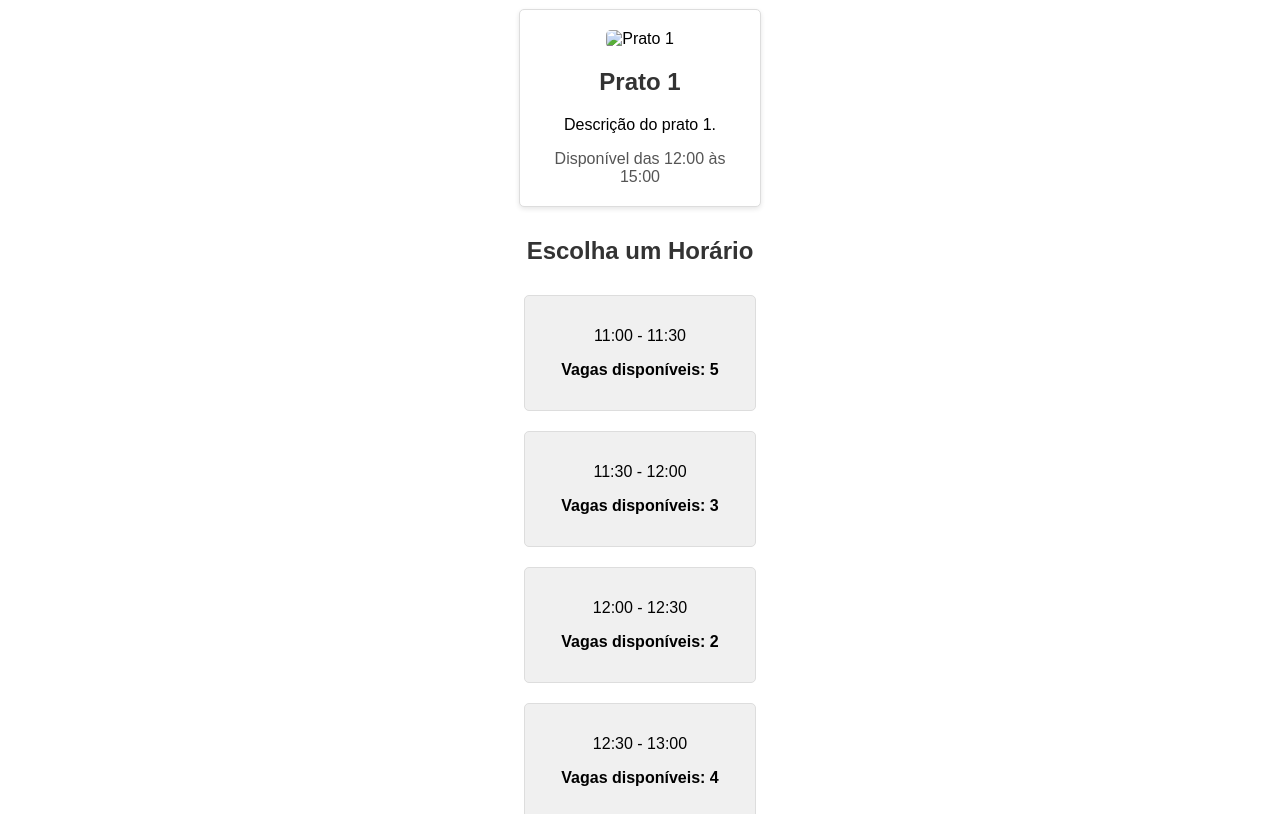
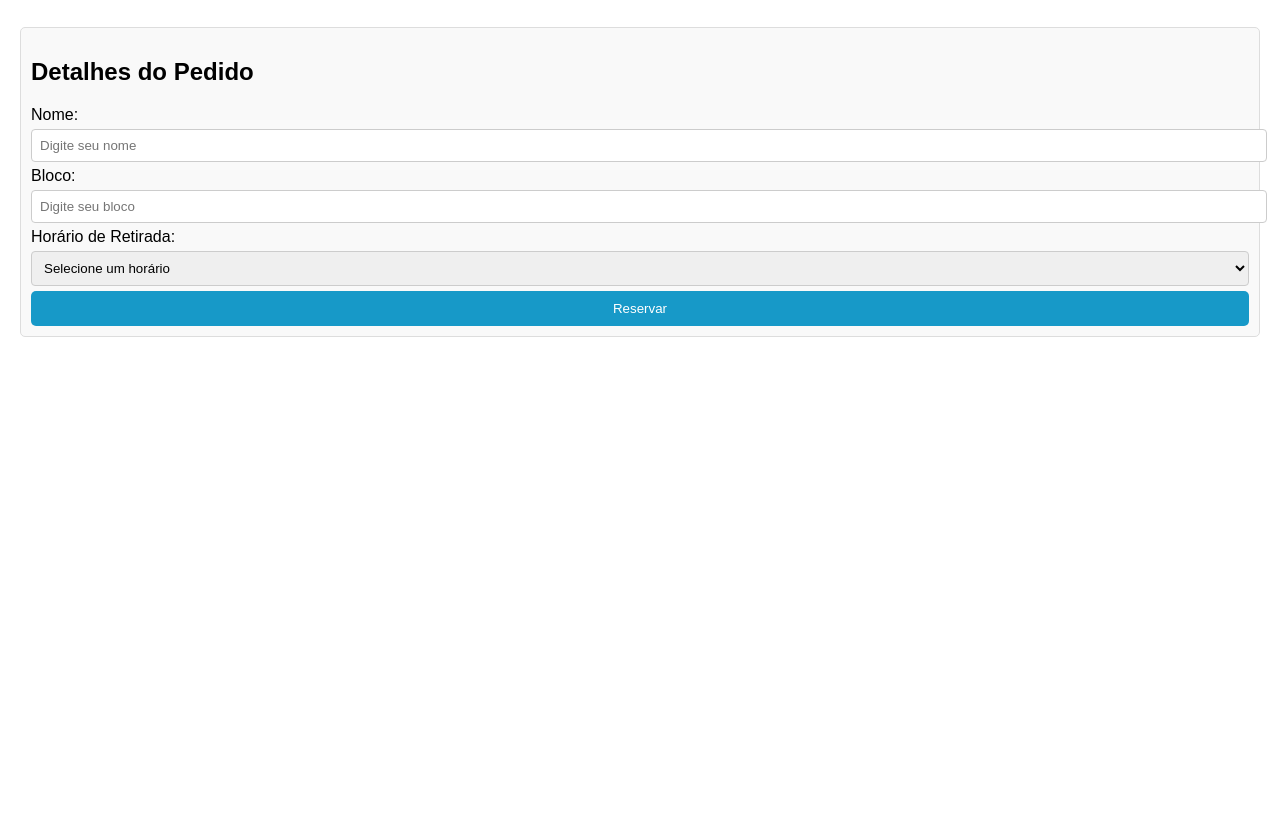
Before and after one commit to LeonardoGPDS/foodcentral, a plain HTML site: page fazerpedido.html in a window 1280 px wide. Shown: the part 139-953 px from the top of the page. After the commit the page ends 800 px from the top, so only its background shows below. Drawn offline with Linux system fonts and the light colour scheme.

Commit message:
Update fazerpedido.html

```diff
--- a/fazerpedido.html
+++ b/fazerpedido.html
@@ -3,7 +3,7 @@
 <head>
     <meta charset="UTF-8">
     <meta name="viewport" content="width=device-width, initial-scale=1.0">
-    <title>Cardápio do Dia</title>
+    <title>Fazer Pedido - GisaFood</title>
     <style>
         body {
             font-family: Arial, sans-serif;
@@ -11,40 +11,39 @@
             margin: 0;
             padding: 20px;
         }
-        h1, h2 {
+        h1 {
             text-align: center;
             color: #333;
         }
-        nav {
+        /* Estilos da Barra de Navegação */
+        .navbar {
             background-color: #1799C8; /* Azul claro */
-            padding: 10px;
-            text-align: center;
+            overflow: hidden;
             margin-bottom: 20px;
         }
-        nav a {
+        .navbar a {
+            float: left;
+            display: block;
             color: white;
+            text-align: center;
+            padding: 14px 20px;
             text-decoration: none;
-            margin: 0 15px;
-            font-weight: bold;
         }
-        nav a:hover {
+        .navbar a:hover {
             background-color: #b3b827; /* Amarelo escuro */
-            color: white;
-            padding: 5px 10px;
-            border-radius: 5px;
         }
-        .menu {
+        .selected-items {
             display: flex;
             flex-wrap: wrap;
-            justify-content: space-around;
-            margin-top: 20px;
+            justify-content: center;
+            margin-bottom: 20px;
         }
         .item {
-            background: white;
+            background: #f0f8ff;
             border: 1px solid #ddd;
             border-radius: 5px;
             margin: 10px;
-            padding: 20px;
+            padding: 10px;
             width: 200px;
             text-align: center;
             box-shadow: 0 2px 5px rgba(0,0,0,0.1);
@@ -53,88 +52,104 @@
             width: 100%;
             border-radius: 5px;
         }
-        .horario {
-            margin-top: 10px;
-            color: #555;
-        }
-        .horarios {
-            display: flex;
-            flex-direction: column;
-            align-items: center;
+        #formulario {
             margin-top: 20px;
-        }
-        .horario-opcao {
-            background: #f0f0f0;
+            padding: 10px;
             border: 1px solid #ddd;
             border-radius: 5px;
-            margin: 10px;
-            padding: 15px;
-            width: 200px;
-            text-align: center;
+            background-color: #f9f9f9;
         }
-        .disponibilidade {
-            font-weight: bold;
+        input, select {
+            width: 100%;
+            padding: 8px;
+            margin: 5px 0;
+            border: 1px solid #ccc;
+            border-radius: 4px;
         }
         button {
-            display: block;
-            margin: 20px auto;
-            padding: 10px 20px;
-            background-color: #1799C8;
+            background-color: #1799C8; /* Azul claro */
             color: white;
             border: none;
+            padding: 10px 15px;
             border-radius: 5px;
             cursor: pointer;
+            width: 100%;
         }
         button:hover {
-            background-color: #b3b827;
+            background-color: #b3b827; /* Amarelo escuro */
         }
     </style>
+    <script>
+        function mostrarNotificacao(mensagem) {
+            alert(mensagem);
+        }
+
+        function finalizarPedido() {
+            const nome = document.getElementById('nome').value;
+            const bloco = document.getElementById('bloco').value;
+            const horario = document.getElementById('horario').value;
+
+            if (nome && bloco && horario) {
+                mostrarNotificacao(`Pedido reservado com sucesso para ${nome} no bloco ${bloco} às ${horario}.`);
+                // Aqui você pode redirecionar ou realizar outras ações, se necessário.
+            } else {
+                mostrarNotificacao('Por favor, preencha todos os campos.');
+            }
+        }
+
+        function carregarItensSelecionados() {
+            const selectedItems = JSON.parse(localStorage.getItem('itensSelecionados')) || [];
+            const selectedItemsContainer = document.getElementById('selectedItems');
+
+            selectedItems.forEach(item => {
+                const itemDiv = document.createElement('div');
+                itemDiv.className = 'item';
+                itemDiv.innerHTML = `
+                    <img src="${item.imagem}" alt="${item.nome}">
+                    <h2>${item.nome}</h2>
+                    <p>${item.descricao}</p>
+                `;
+                selectedItemsContainer.appendChild(itemDiv);
+            });
+        }
+
+        window.onload = carregarItensSelecionados;
+    </script>
 </head>
 <body>
 
-    <nav>
-        <a href="indexmarmita.html">Início</a>
-        <a href="#">Fazer Pedido ou Reserva</a>
-        <a href="#">Pedidos e Reservas</a>
-        <a href="#">Configurações</a>
-
-    </nav>
-
-    <h1>Cardápio do Dia</h1>
-    <div class="menu">
-        <div class="item">
-            <img src="imagem1.jpg" alt="Prato 1">
-            <h2>Prato 1</h2>
-            <p>Descrição do prato 1.</p>
-            <div class="horario">Disponível das 12:00 às 15:00</div>
-        </div>
-        <!-- Adicione outros pratos aqui -->
+    <div class="navbar">
+        <a href="index.html">Início</a>
+        <a href="fazerpedido.html">Fazer Pedido</a>
+        <!-- Adicione mais links conforme necessário -->
     </div>
 
-    <h2>Escolha um Horário</h2>
-    <div class="horarios">
-        <div class="horario-opcao">
-            <p>11:00 - 11:30</p>
-            <p class="disponibilidade">Vagas disponíveis: 5</p>
-        </div>
-        <div class="horario-opcao">
-            <p>11:30 - 12:00</p>
-            <p class="disponibilidade">Vagas disponíveis: 3</p>
-        </div>
-        <div class="horario-opcao">
-            <p>12:00 - 12:30</p>
-            <p class="disponibilidade">Vagas disponíveis: 2</p>
-        </div>
-        <div class="horario-opcao">
-            <p>12:30 - 13:00</p>
-            <p class="disponibilidade">Vagas disponíveis: 4</p>
-        </div>
+    <h1>Fazer Pedido</h1>
+
+    <div class="selected-items" id="selectedItems">
+        <!-- Os itens selecionados aparecerão aqui -->
     </div>
 
-    <div style="text-align: center;">
-        <button onclick="alert('Pedido realizado com sucesso!')">Confirmar Pedido</button>
+    <div id="formulario">
+        <h2>Detalhes do Pedido</h2>
+        <label for="nome">Nome:</label>
+        <input type="text" id="nome" placeholder="Digite seu nome" required>
+
+        <label for="bloco">Bloco:</label>
+        <input type="text" id="bloco" placeholder="Digite seu bloco" required>
+
+        <label for="horario">Horário de Retirada:</label>
+        <select id="horario" required>
+            <option value="">Selecione um horário</option>
+            <option value="11:00">11:00</option>
+            <option value="11:30">11:30</option>
+            <option value="12:00">12:00</option>
+            <option value="12:30">12:30</option>
+            <option value="13:00">13:00</option>
+        </select>
+
+        <button type="button" onclick="finalizarPedido()">Reservar</button>
     </div>
 
 </body>
 </html>
-14:09 25/10/2024
```
